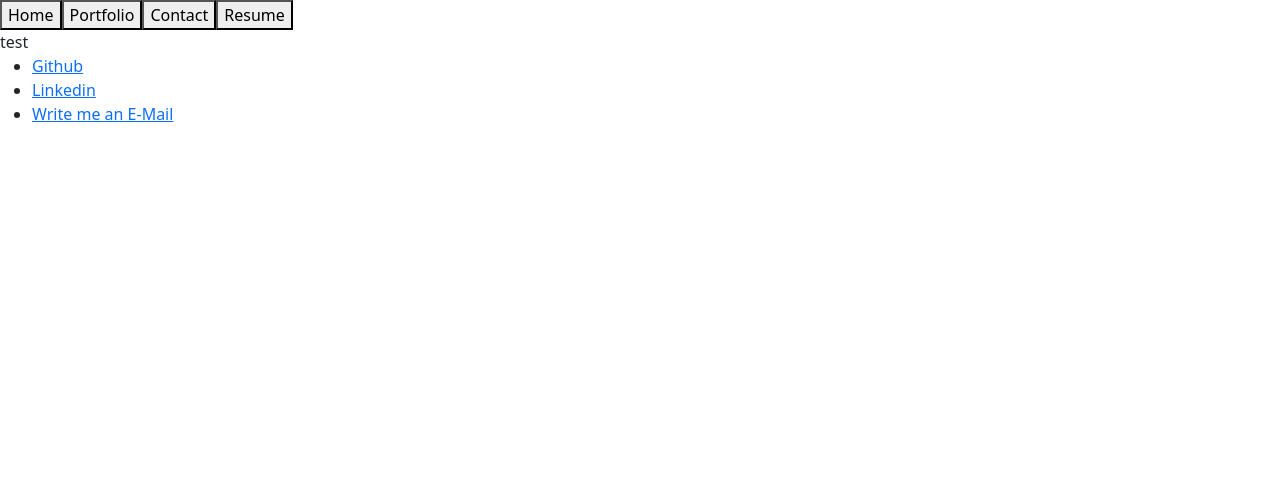
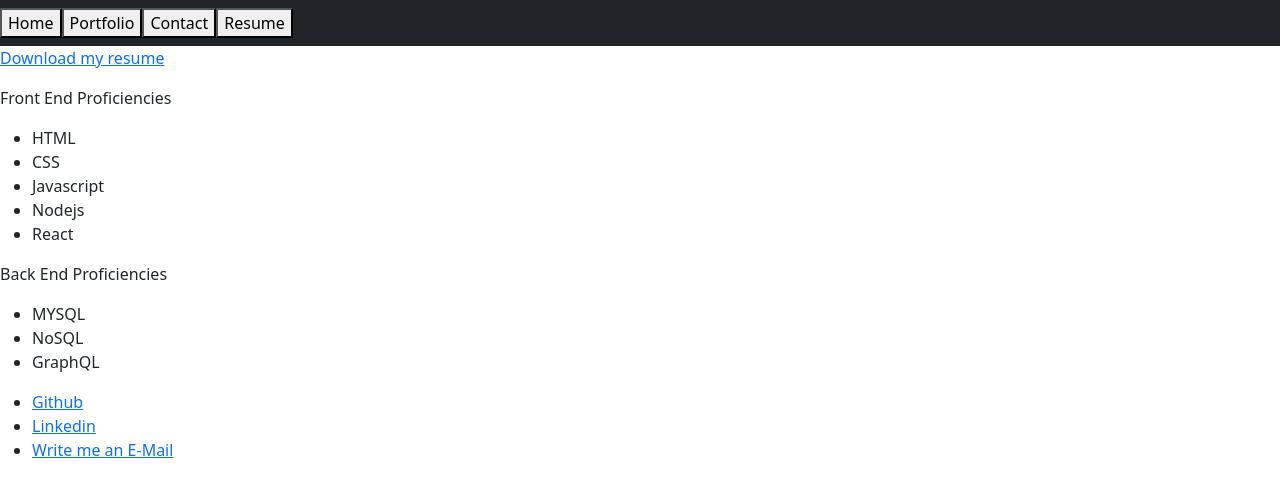
Before and after one commit to mrbll48/react-portfolio, a React (Create React App) app: page /resume in a window 1280 px wide. Shown: the top 494 px of the page. Built offline with nearby package versions, Linux system fonts and the light colour scheme.

Commit message:
added starter code to portfolio.js, resume.js

```diff
--- a/src/components/Header.js
+++ b/src/components/Header.js
@@ -3,10 +3,14 @@
 
 export default function Header() {
   return (
-    <nav>
+    <div className="navbar navbar-expand-md navbar-dark bg-dark">
+      <nav className="navbare w-100 order-3 dual-collapse2">
+        <ul className="navbar-nav ml-auto">
+          <li className="nav-item">
             <Link to="/">
-        <button>Home</button>
+              <button class="">Home</button>
             </Link>
+          </li>
           <Link to="/portfolio">
             <button>Portfolio</button>
           </Link>
@@ -16,6 +20,8 @@
           <Link to="/resume">
             <button>Resume</button>
           </Link>
+        </ul>
       </nav>
+    </div>
   );
 }
--- a/src/components/pages/Portfolio.js
+++ b/src/components/pages/Portfolio.js
@@ -1,10 +1,54 @@
 import React from "react";
+import Project from "../Project";
 
 export default function Portfolio() {
   return (
-    <div>
-      <h2>My Portfolio</h2>
-      <p>View my projects below!</p>
-    </div>
+    // <section id="projects">
+    //   <div>
+    //     <h2>My Portfolio</h2>
+    //     <p>View my projects below!</p>
+    //   </div>
+    // </section>
+    <section id="projects" className="text-gray-400 bg-gray-900 body-font">
+      <div className="container px-5 py-10 mx-auto text-center lg:px-40">
+        <div className="flex flex-col w-full mb-20">
+          <CodeIcon className="mx-auto inline-block w-10 mb-4" />
+          <h1 className="sm:text-4xl text-3xl font-medium title-font mb-4 text-white">
+            Apps I've Built
+          </h1>
+          <p className="lg:w-2/3 mx-auto leading-relaxed text-base">
+            Lorem ipsum, dolor sit amet consectetur adipisicing elit. Explicabo
+            facilis repellat ab cupiditate alias vero aliquid obcaecati quisquam
+            fuga dolore.
+          </p>
+        </div>
+        <div className="flex flex-wrap -m-4">
+          {projects.map((project) => (
+            <a
+              href={project.link}
+              key={project.image}
+              className="sm:w-1/2 w-100 p-4"
+            >
+              <div className="flex relative">
+                <img
+                  alt="gallery"
+                  className="absolute inset-0 w-full h-full object-cover object-center"
+                  src={project.image}
+                />
+                <div className="px-8 py-10 relative z-10 w-full border-4 border-gray-800 bg-gray-900 opacity-0 hover:opacity-100">
+                  <h2 className="tracking-widest text-sm title-font font-medium text-green-400 mb-1">
+                    {project.subtitle}
+                  </h2>
+                  <h1 className="title-font text-lg font-medium text-white mb-3">
+                    {project.title}
+                  </h1>
+                  <p className="leading-relaxed">{project.description}</p>
+                </div>
+              </div>
+            </a>
+          ))}
+        </div>
+      </div>
+    </section>
   );
 }
--- a/src/components/pages/Resume.js
+++ b/src/components/pages/Resume.js
@@ -1,3 +1,23 @@
 export default function Resume() {
-  return <div>test</div>;
+  return (
+    <div>
+      <a href="../../../Assets/WMarks-Resume.pdf" download>
+        <p>Download my resume</p>
+      </a>
+      <p>Front End Proficiencies</p>
+      <ul>
+        <li>HTML</li>
+        <li>CSS</li>
+        <li>Javascript</li>
+        <li>Nodejs</li>
+        <li>React</li>
+      </ul>
+      <p>Back End Proficiencies</p>
+      <ul>
+        <li>MYSQL</li>
+        <li>NoSQL</li>
+        <li>GraphQL</li>
+      </ul>
+    </div>
+  );
 }
```
Also changed, not shown: 1 other file (tests, documents, lock files or other folders). Lines whose indentation alone changed are shown as unchanged.
